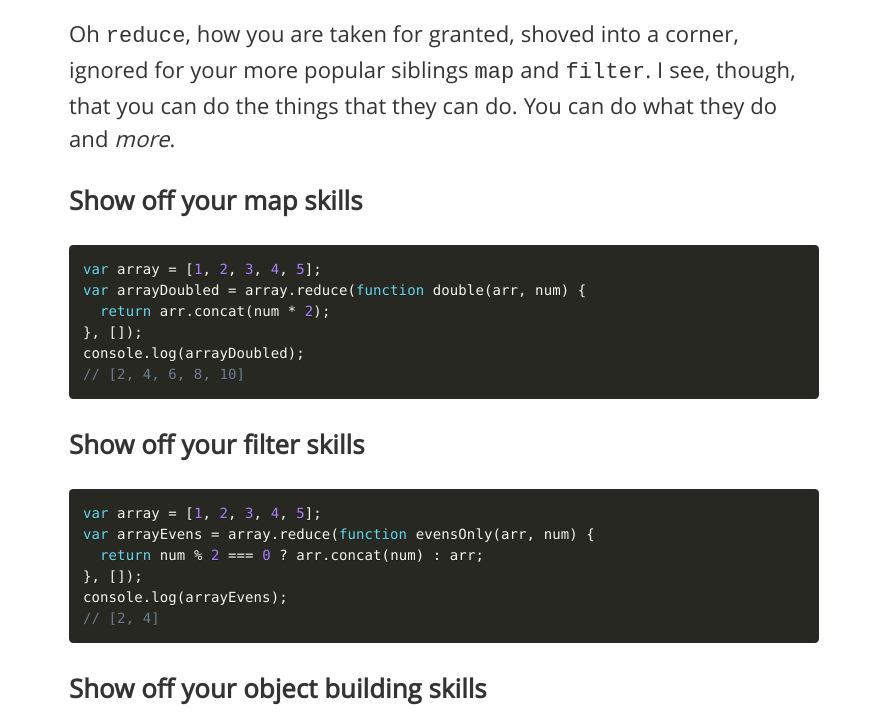
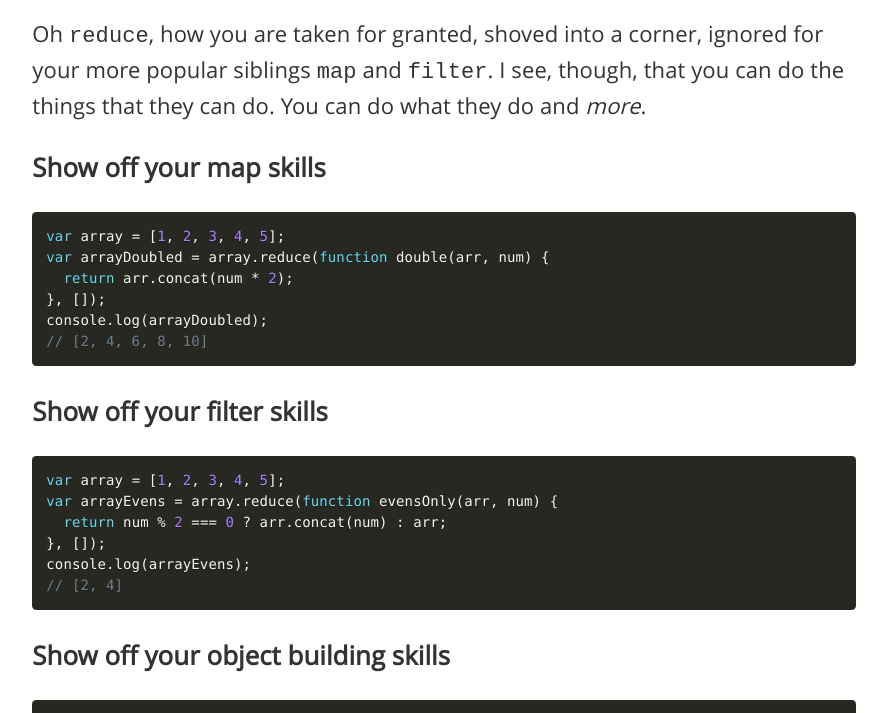
Before and after one commit to mmaelzer/mmaelzer.github.io, a plain HTML site: page A-love-letter-to-reduce.html in a window 1280 px wide. Shown: the part 181-894 px from the top of the page, without its empty margins (196-1083 px from the left). Drawn offline with Linux system fonts and the light colour scheme.

Commit message:
Mobilify things.

```diff
--- a/A-love-letter-to-reduce.html
+++ b/A-love-letter-to-reduce.html
@@ -3,9 +3,10 @@
     <title>A love letter to reduce</title>
     <meta charset="utf-8">
     <meta description="Wordful words about things only a few people find interesting.">
+    <meta name="viewport" content="width=device-width">
     <link rel="stylesheet" href="static/styles.css">
 </head>
-<body style="font-family:'Open Sans'" class="container">
+<body style="font-family:'Open Sans'" class="container-fluid">
   <div class="row heading">
     <div class="brand col-xs-6 col-xs-offset-0 col-sm-5 col-sm-offset-1 col-md-4 col-md-offset-2">
       <a href="http://mikemaelzer.com">mikemaelzer</a>
```
Also changed, not shown: If-you-wish-to-make-a-webpage.html (+2 -1 lines), index.html (+2 -1 lines), src/layout.html (+2 -1 lines).
